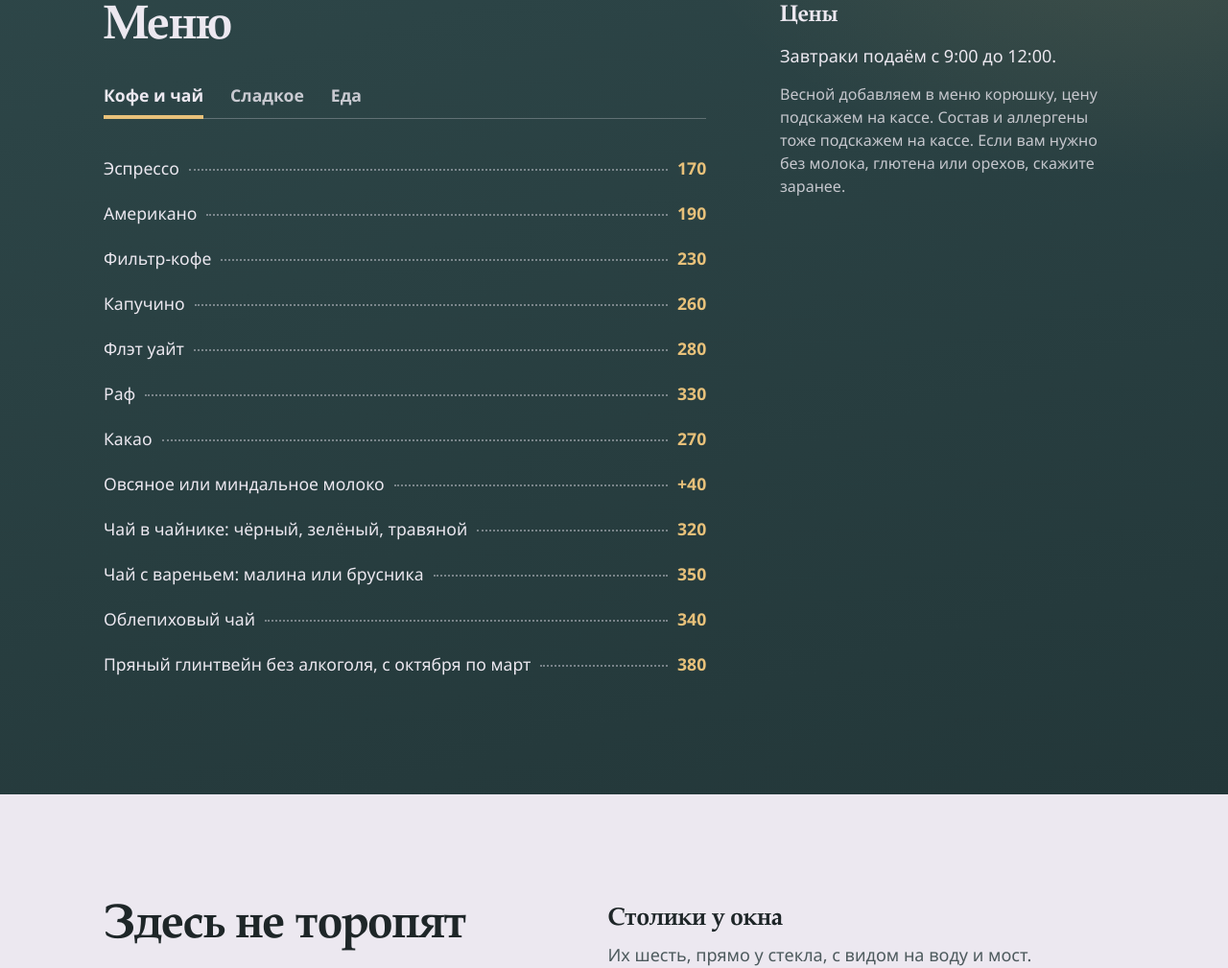
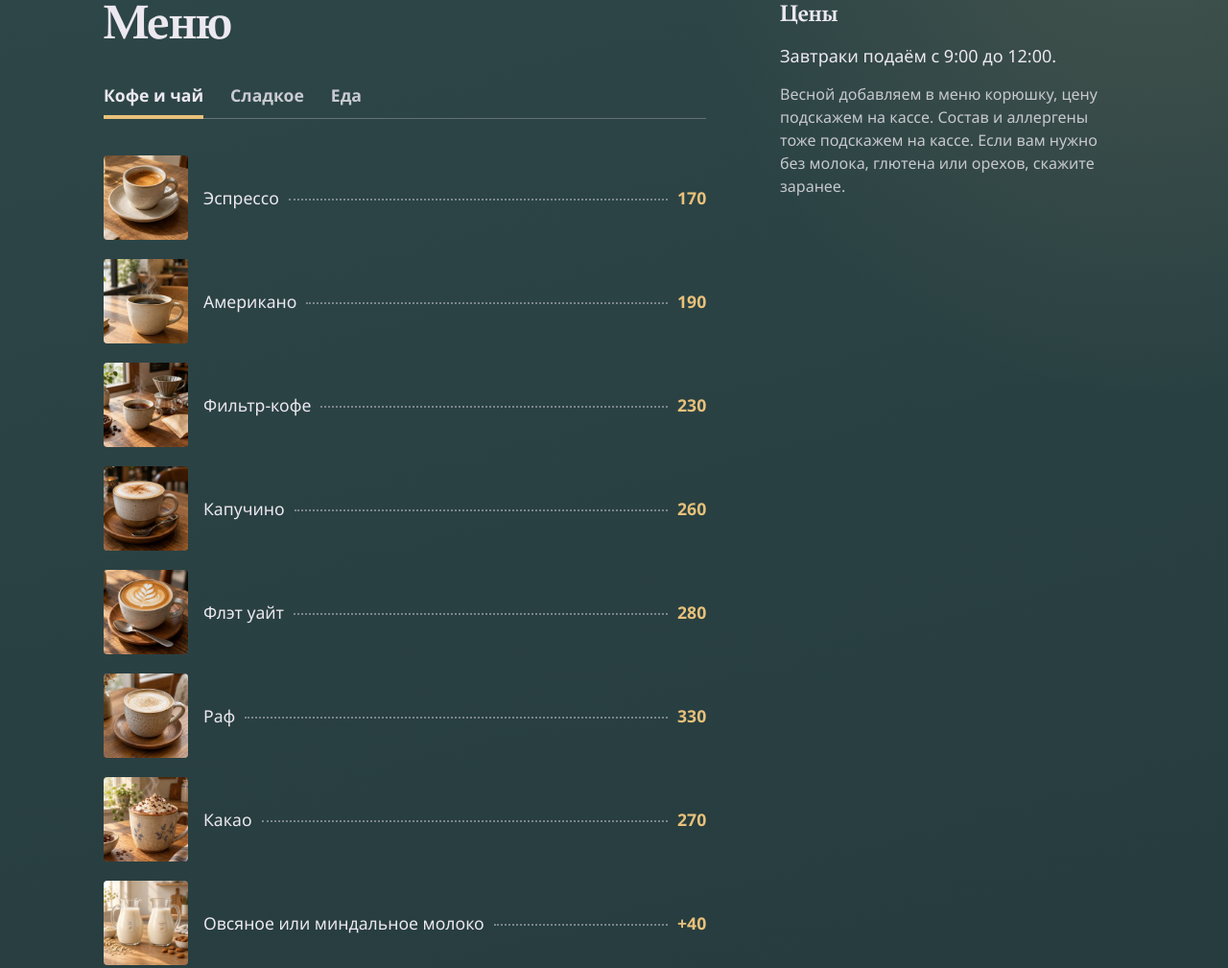
Before and after one commit to Agnia777/okno-na-vodu, a plain HTML site: page index.html in a window 1280 px wide. Shown: the part 1007-2016 px from the top of the page at 96% size. Drawn offline with Linux system fonts and the light colour scheme.

Commit message:
﻿Фото напитков в меню «Кофе и чай»
- У всех 12 позиций вкладки «Кофе и чай» появились маленькие фото, при наведении мыши они увеличиваются

Co-Authored-By: Claude Sonnet 5.5 <noreply@anthropic.com>

```diff
--- a/index.html
+++ b/index.html
@@ -359,18 +359,18 @@ footer a { text-underline-offset: 3px; }
 
         <div role="tabpanel" id="p-coffee" aria-labelledby="tab-coffee">
           <ul class="list">
-            <li><span class="n">Эспрессо</span><i class="dots"></i><span class="p">170</span></li>
-            <li><span class="n">Американо</span><i class="dots"></i><span class="p">190</span></li>
-            <li><span class="n">Фильтр-кофе</span><i class="dots"></i><span class="p">230</span></li>
-            <li><span class="n">Капучино</span><i class="dots"></i><span class="p">260</span></li>
-            <li><span class="n">Флэт уайт</span><i class="dots"></i><span class="p">280</span></li>
-            <li><span class="n">Раф</span><i class="dots"></i><span class="p">330</span></li>
-            <li><span class="n">Какао</span><i class="dots"></i><span class="p">270</span></li>
-            <li><span class="n">Овсяное или миндальное молоко</span><i class="dots"></i><span class="p">+40</span></li>
-            <li><span class="n">Чай в чайнике: чёрный, зелёный, травяной</span><i class="dots"></i><span class="p">320</span></li>
-            <li><span class="n">Чай с вареньем: малина или брусника</span><i class="dots"></i><span class="p">350</span></li>
-            <li><span class="n">Облепиховый чай</span><i class="dots"></i><span class="p">340</span></li>
-            <li><span class="n">Пряный глинтвейн без алкоголя, с октября по март</span><i class="dots"></i><span class="p">380</span></li>
+            <li class="has-th"><img class="th" src="img/drink-espresso.jpg" width="240" height="240" loading="lazy" alt=""><div class="row"><span class="n">Эспрессо</span><i class="dots"></i><span class="p">170</span></div></li>
+            <li class="has-th"><img class="th" src="img/drink-amerikano.jpg" width="240" height="240" loading="lazy" alt=""><div class="row"><span class="n">Американо</span><i class="dots"></i><span class="p">190</span></div></li>
+            <li class="has-th"><img class="th" src="img/drink-filtr.jpg" width="240" height="240" loading="lazy" alt=""><div class="row"><span class="n">Фильтр-кофе</span><i class="dots"></i><span class="p">230</span></div></li>
+            <li class="has-th"><img class="th" src="img/drink-kapuchino.jpg" width="240" height="240" loading="lazy" alt=""><div class="row"><span class="n">Капучино</span><i class="dots"></i><span class="p">260</span></div></li>
+            <li class="has-th"><img class="th" src="img/drink-flat.jpg" width="240" height="240" loading="lazy" alt=""><div class="row"><span class="n">Флэт уайт</span><i class="dots"></i><span class="p">280</span></div></li>
+            <li class="has-th"><img class="th" src="img/drink-raf.jpg" width="240" height="240" loading="lazy" alt=""><div class="row"><span class="n">Раф</span><i class="dots"></i><span class="p">330</span></div></li>
+            <li class="has-th"><img class="th" src="img/drink-kakao.jpg" width="240" height="240" loading="lazy" alt=""><div class="row"><span class="n">Какао</span><i class="dots"></i><span class="p">270</span></div></li>
+            <li class="has-th"><img class="th" src="img/drink-moloko.jpg" width="240" height="240" loading="lazy" alt=""><div class="row"><span class="n">Овсяное или миндальное молоко</span><i class="dots"></i><span class="p">+40</span></div></li>
+            <li class="has-th"><img class="th" src="img/drink-chay.jpg" width="240" height="240" loading="lazy" alt=""><div class="row"><span class="n">Чай в чайнике: чёрный, зелёный, травяной</span><i class="dots"></i><span class="p">320</span></div></li>
+            <li class="has-th"><img class="th" src="img/drink-varene.jpg" width="240" height="240" loading="lazy" alt=""><div class="row"><span class="n">Чай с вареньем: малина или брусника</span><i class="dots"></i><span class="p">350</span></div></li>
+            <li class="has-th"><img class="th" src="img/drink-oblepiha.jpg" width="240" height="240" loading="lazy" alt=""><div class="row"><span class="n">Облепиховый чай</span><i class="dots"></i><span class="p">340</span></div></li>
+            <li class="has-th"><img class="th" src="img/drink-glintvein.jpg" width="240" height="240" loading="lazy" alt=""><div class="row"><span class="n">Пряный глинтвейн без алкоголя, с октября по март</span><i class="dots"></i><span class="p">380</span></div></li>
           </ul>
         </div>
 
```
Also changed, not shown: img/drink-amerikano.jpg (added), img/drink-chay.jpg (added), img/drink-espresso.jpg (added), img/drink-filtr.jpg (added), img/drink-flat.jpg (added), img/drink-glintvein.jpg (added), img/drink-kakao.jpg (added), img/drink-kapuchino.jpg (added), img/drink-moloko.jpg (added), img/drink-oblepiha.jpg (added), img/drink-raf.jpg (added), img/drink-varene.jpg (added).
